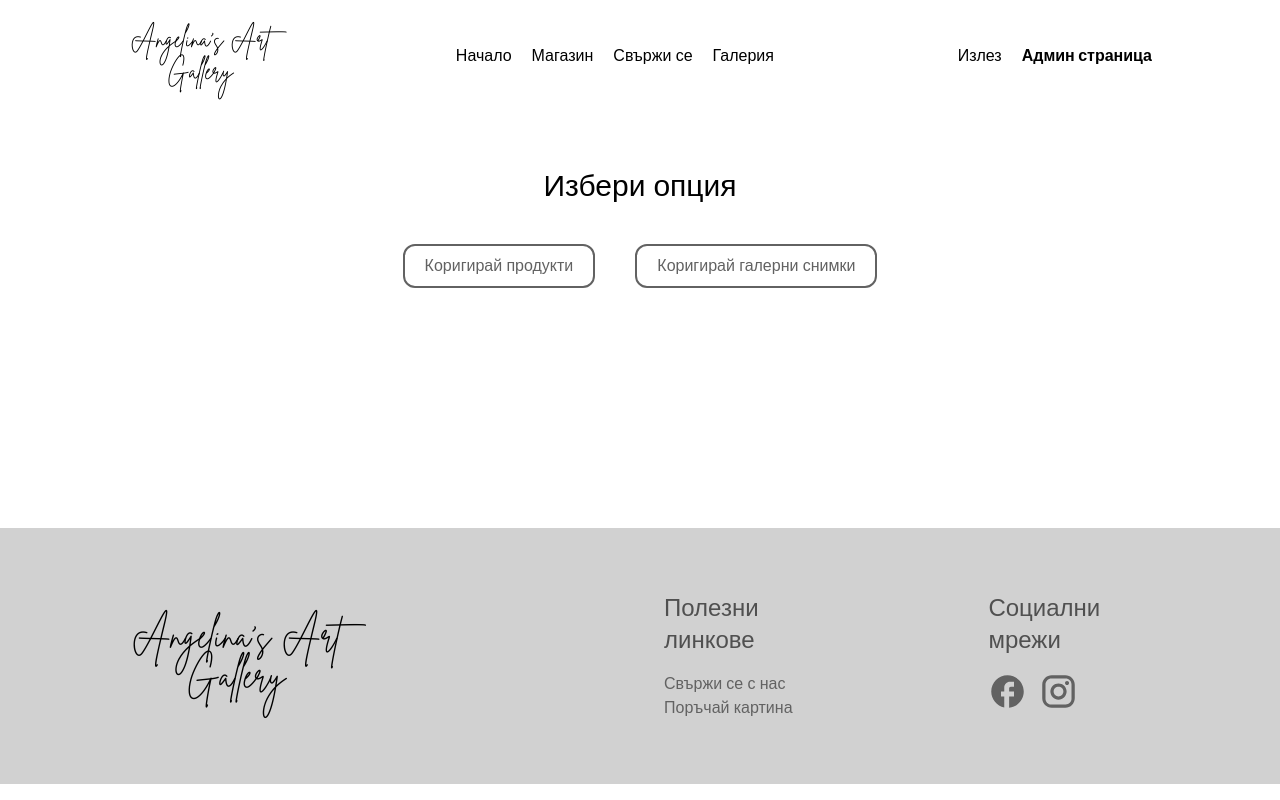
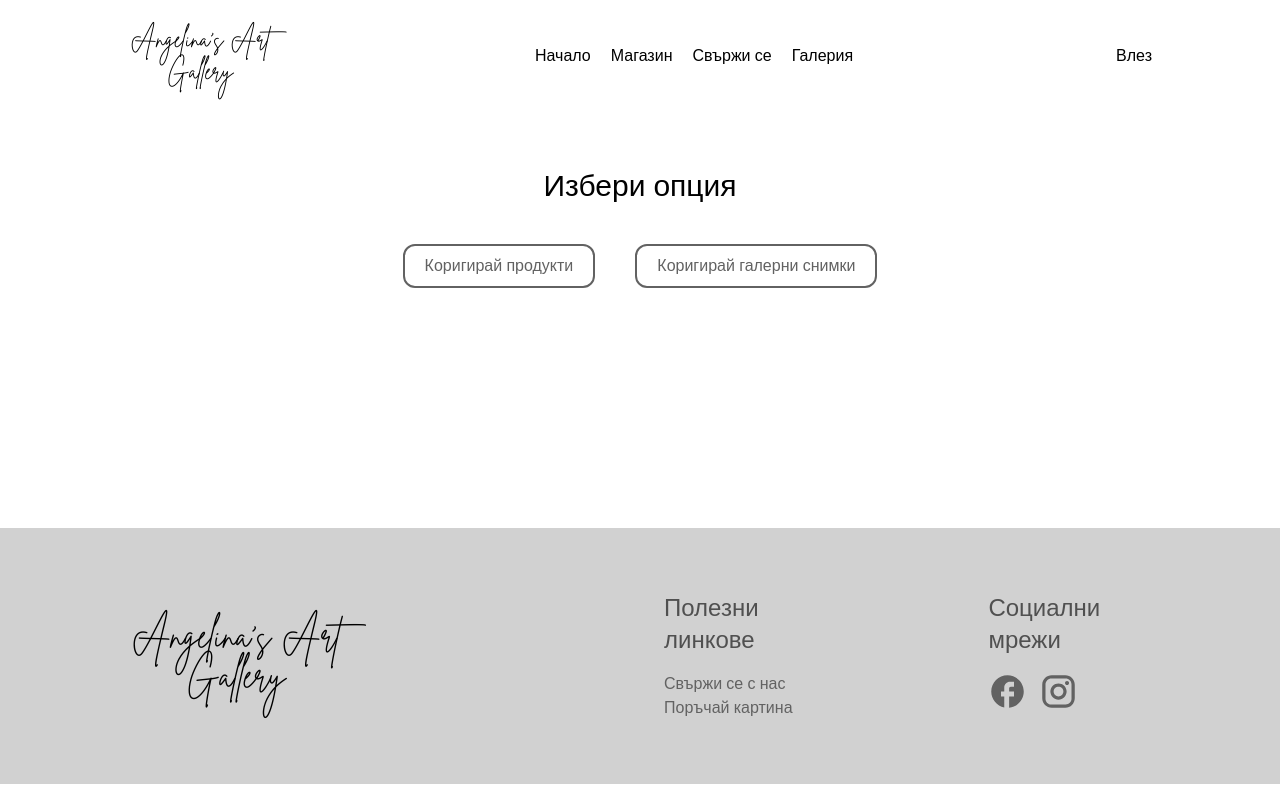
Before and after one commit to bulgarianSamurai123/art-gallery-angelina-new, a Next.js app: page /admin in a window 1280 px wide. Built offline with nearby package versions, Linux system fonts and the light colour scheme.

Commit message:
fixed other stuff

```diff
--- a/components/layout/MainNavigation.js
+++ b/components/layout/MainNavigation.js
@@ -9,7 +9,7 @@ import NavBarDropdown from "../navigation/NavDropdown";
 import { navigationLinks } from "../../navigationLinks";
 
 const MainNavigation = () => {
-  const [isLoggedIn, setIsLoggedIn] = useState(true);
+  const [isLoggedIn, setIsLoggedIn] = useState(false);
   const [toggleDropdown, setToggleDropdown] = useState(false);
   const router = useRouter();
 
--- a/components/pages/home/AskQuestion.js
+++ b/components/pages/home/AskQuestion.js
@@ -5,6 +5,7 @@ import useInput from "../../../hooks/use-input";
 import { notificationHandler } from "../../../helpers/notification-util";
 import Input from "../../ui/form/Input";
 import Notification from "../../ui/Notification";
+import { sendContactForm } from "../../../helpers/api-util";
 
 const AskQuestion = () => {
   const {
@@ -81,7 +82,12 @@ const AskQuestion = () => {
   }
 
   let notification;
-  notification = notificationHandler(requestStatus, notification, requestError);
+  notification = notificationHandler(
+    requestStatus,
+    notification,
+    requestError,
+    "contact"
+  );
 
   return (
     <div className="mt-20 mb-32">
```
